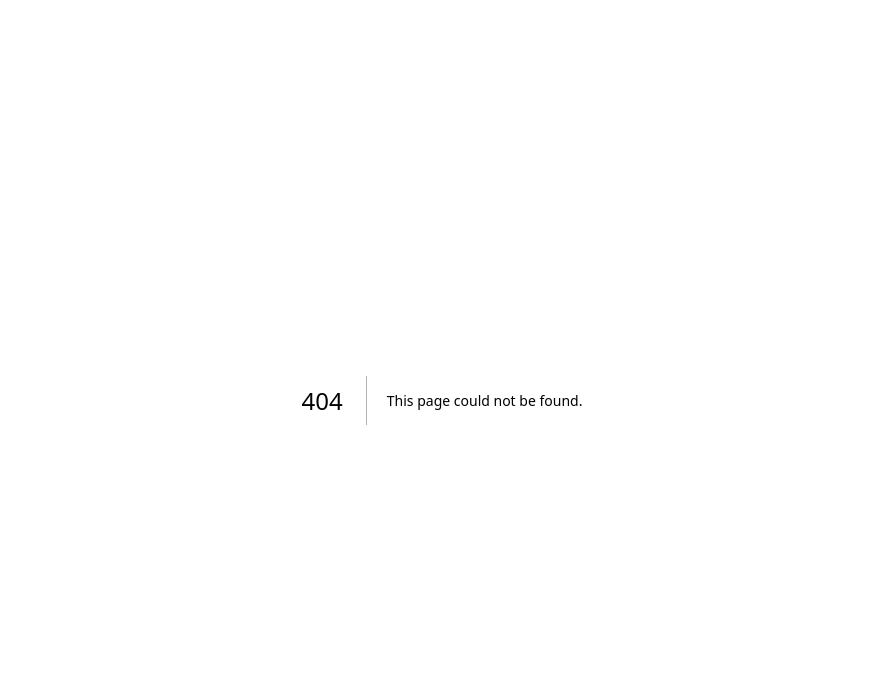
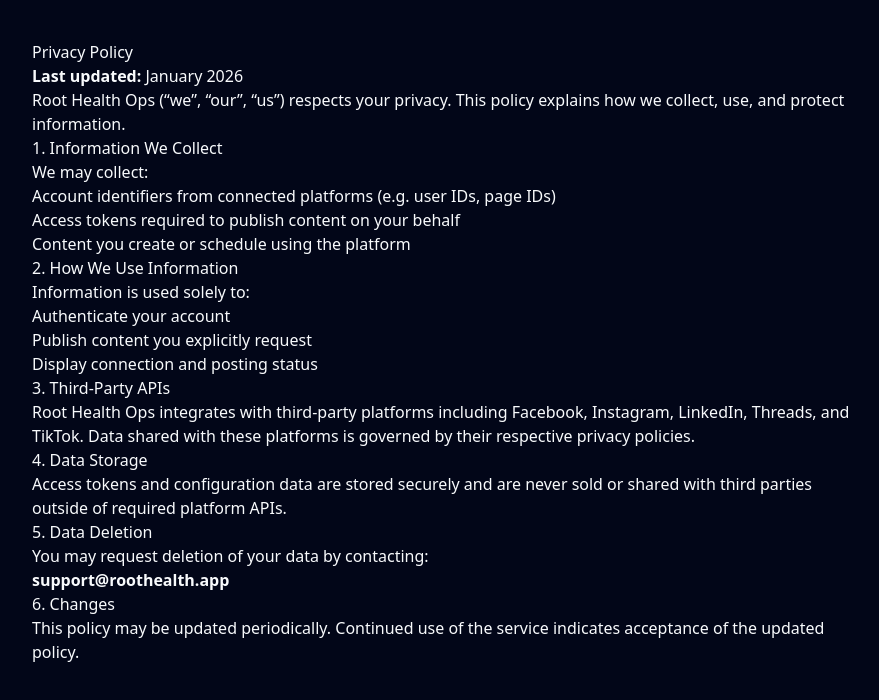
Before and after one commit to Hypnohippy/root-health-ops-dashboard1, a Next.js app: page /privacy in a window 1280 px wide. Before the commit this address had no page. Shown: the top 700 px of the page, without its empty margins (198-1077 px from the left). Built offline with nearby package versions, Linux system fonts and the light colour scheme.

Commit message:
Create page.tsx

```diff
--- /dev/null
+++ b/app/privacy/page.tsx
@@ -0,0 +1,63 @@
+export const metadata = {
+  title: "Privacy Policy | Root Health Ops",
+};
+
+export default function PrivacyPage() {
+  return (
+    <main style={{ padding: "40px", maxWidth: "900px", margin: "0 auto" }}>
+      <h1>Privacy Policy</h1>
+      <p><strong>Last updated:</strong> January 2026</p>
+
+      <p>
+        Root Health Ops (“we”, “our”, “us”) respects your privacy. This policy
+        explains how we collect, use, and protect information.
+      </p>
+
+      <h2>1. Information We Collect</h2>
+      <p>
+        We may collect:
+      </p>
+      <ul>
+        <li>Account identifiers from connected platforms (e.g. user IDs, page IDs)</li>
+        <li>Access tokens required to publish content on your behalf</li>
+        <li>Content you create or schedule using the platform</li>
+      </ul>
+
+      <h2>2. How We Use Information</h2>
+      <p>
+        Information is used solely to:
+      </p>
+      <ul>
+        <li>Authenticate your account</li>
+        <li>Publish content you explicitly request</li>
+        <li>Display connection and posting status</li>
+      </ul>
+
+      <h2>3. Third-Party APIs</h2>
+      <p>
+        Root Health Ops integrates with third-party platforms including
+        Facebook, Instagram, LinkedIn, Threads, and TikTok. Data shared with
+        these platforms is governed by their respective privacy policies.
+      </p>
+
+      <h2>4. Data Storage</h2>
+      <p>
+        Access tokens and configuration data are stored securely and are never
+        sold or shared with third parties outside of required platform APIs.
+      </p>
+
+      <h2>5. Data Deletion</h2>
+      <p>
+        You may request deletion of your data by contacting:
+        <br />
+        <strong>support@roothealth.app</strong>
+      </p>
+
+      <h2>6. Changes</h2>
+      <p>
+        This policy may be updated periodically. Continued use of the service
+        indicates acceptance of the updated policy.
+      </p>
+    </main>
+  );
+}
```
